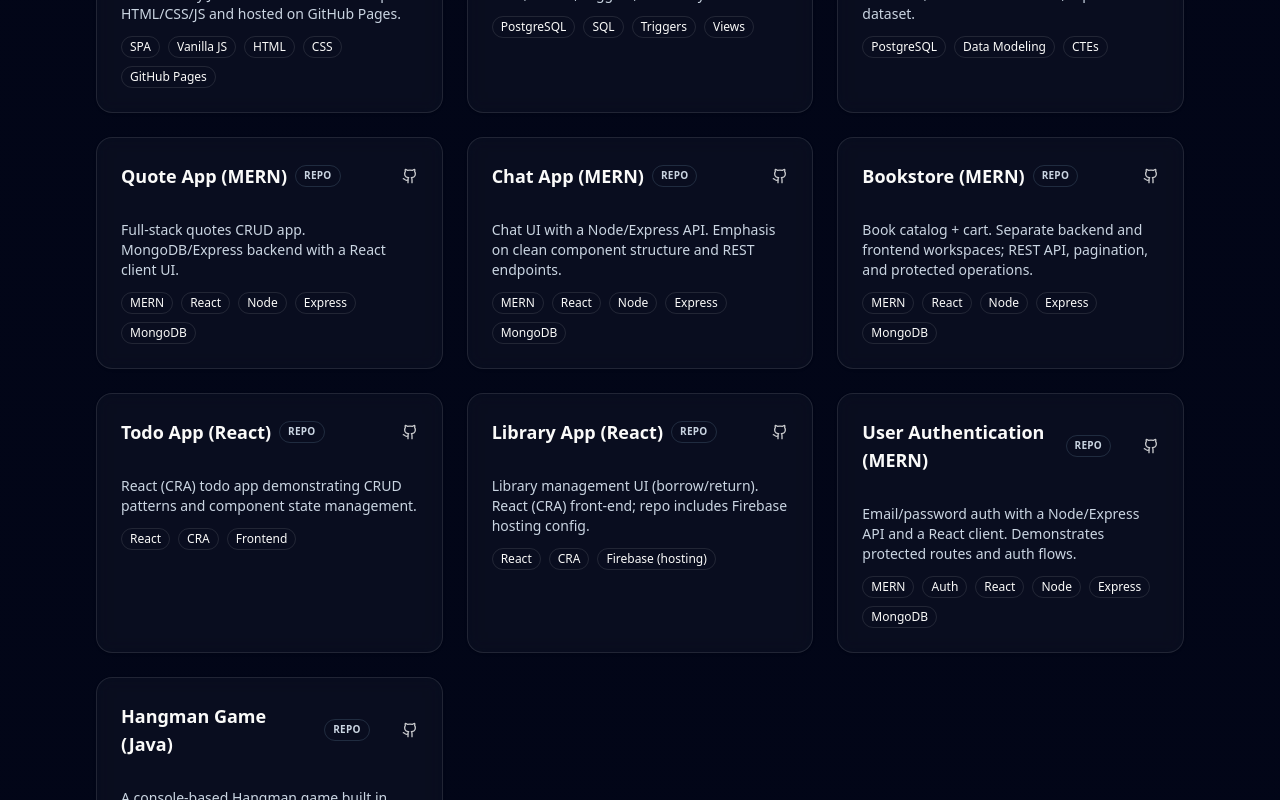
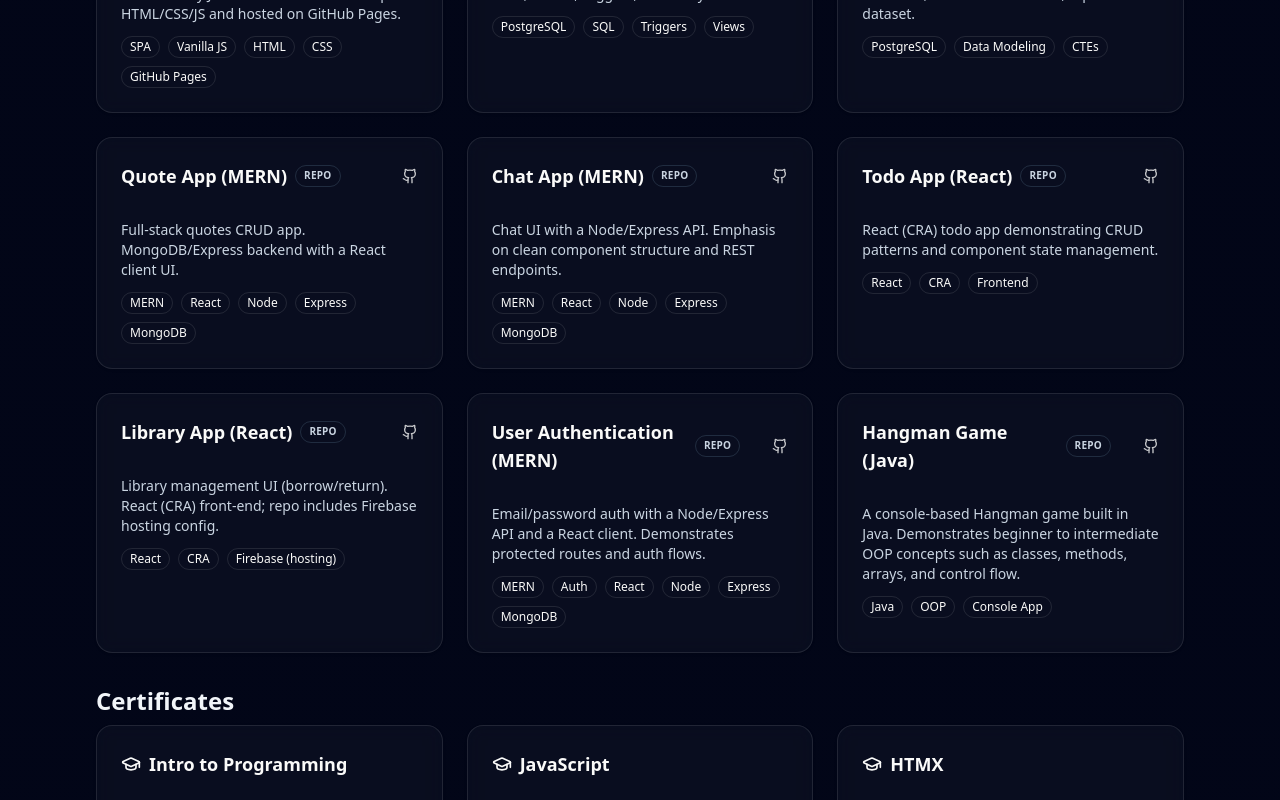
Before and after one commit to AlexanderBadenhorst/Portfolio_Website, a React (Vite) app: page / in a window 1280 px wide. Shown: the part 1260-2060 px from the top of the page. Built offline with nearby package versions, Linux system fonts and the light colour scheme.

Commit message:
removed bookstore

```diff
--- a/src/data/site.ts
+++ b/src/data/site.ts
@@ -147,14 +147,14 @@ export const projects = [
     kind: "mern",
     repo: "https://github.com/AlexanderBadenhorst/MERN-Chat-App",
   },
-  {
-    name: "Bookstore (MERN)",
-    blurb:
-      "Book catalog + cart. Separate backend and frontend workspaces; REST API, pagination, and protected operations.",
-    tags: ["MERN", "React", "Node", "Express", "MongoDB"],
-    kind: "mern",
-    repo: "https://github.com/AlexanderBadenhorst/Bookstore-MERN-Stack",
-  },
+  // {
+  //   name: "Bookstore (MERN)",
+  //   blurb:
+  //     "Book catalog + cart. Separate backend and frontend workspaces; REST API, pagination, and protected operations.",
+  //   tags: ["MERN", "React", "Node", "Express", "MongoDB"],
+  //   kind: "mern",
+  //   repo: "https://github.com/AlexanderBadenhorst/Bookstore-MERN-Stack",
+  // },
   {
     name: "Todo App (React)",
     blurb:
```
